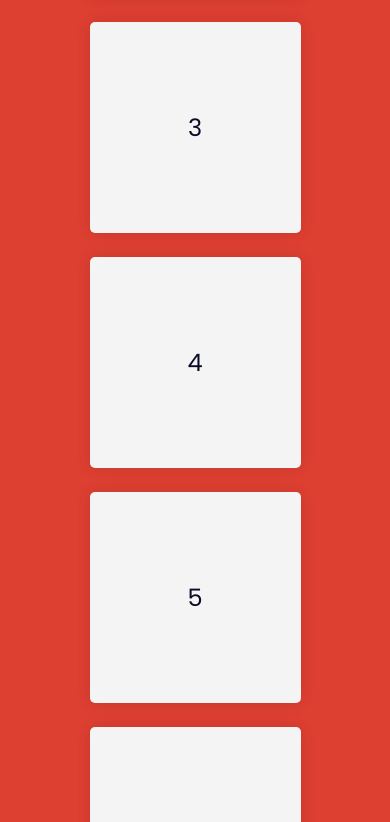
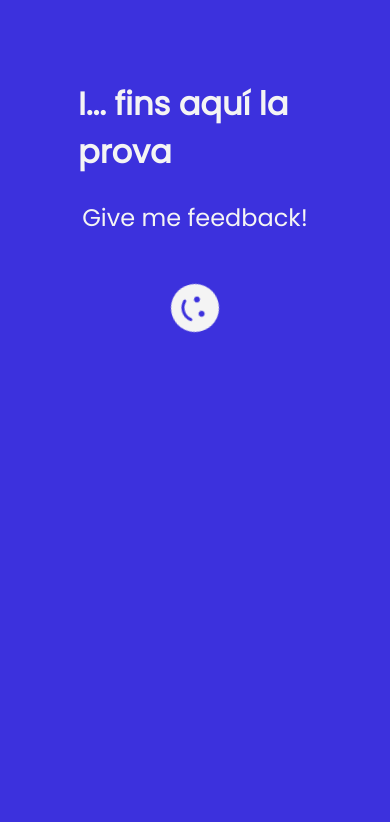
Before and after one commit to quecot/fpa, a React (Vite) app: page / in a window 390 px wide. Shown: the part 3172-3994 px from the top of the page. After the commit the page ends 3605 px from the top, so only its background shows below. Built offline with nearby package versions, Linux system fonts and the light colour scheme.

Commit message:
fix: card group responsiveness

```diff
--- a/src/App.css
+++ b/src/App.css
@@ -78,8 +78,8 @@ section > p {
 
 .card-container {
   position: relative;
-  width: 25vh;
-  height: 25vh;
+  width: 13vw;
+  height: 13vw;
   cursor: pointer;
 }
 
```
